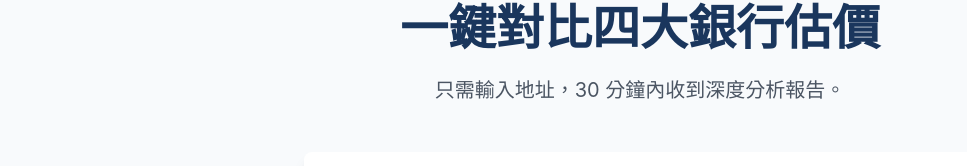
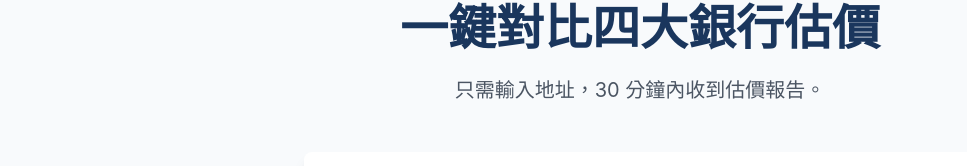
Before and after one commit to michaelmorningthrees-cpu/hk-property-valuer, a Next.js app: page / in a window 1280 px wide. Shown: the part 141-307 px from the top of the page, without its empty margins (0-967 px from the left). Built offline with nearby package versions, Linux system fonts and the light colour scheme.

Commit message:
fix text

```diff
--- a/pages/index.js
+++ b/pages/index.js
@@ -163,7 +163,7 @@ export default function Home() {
                 一鍵對比四大銀行估價
               </h2>
               <p className="text-gray-600 text-base sm:text-lg lg:text-xl max-w-xl mx-auto">
-                只需輸入地址，30 分鐘內收到深度分析報告。
+                只需輸入地址，30 分鐘內收到估價報告。
               </p>
             </div>
 
```
